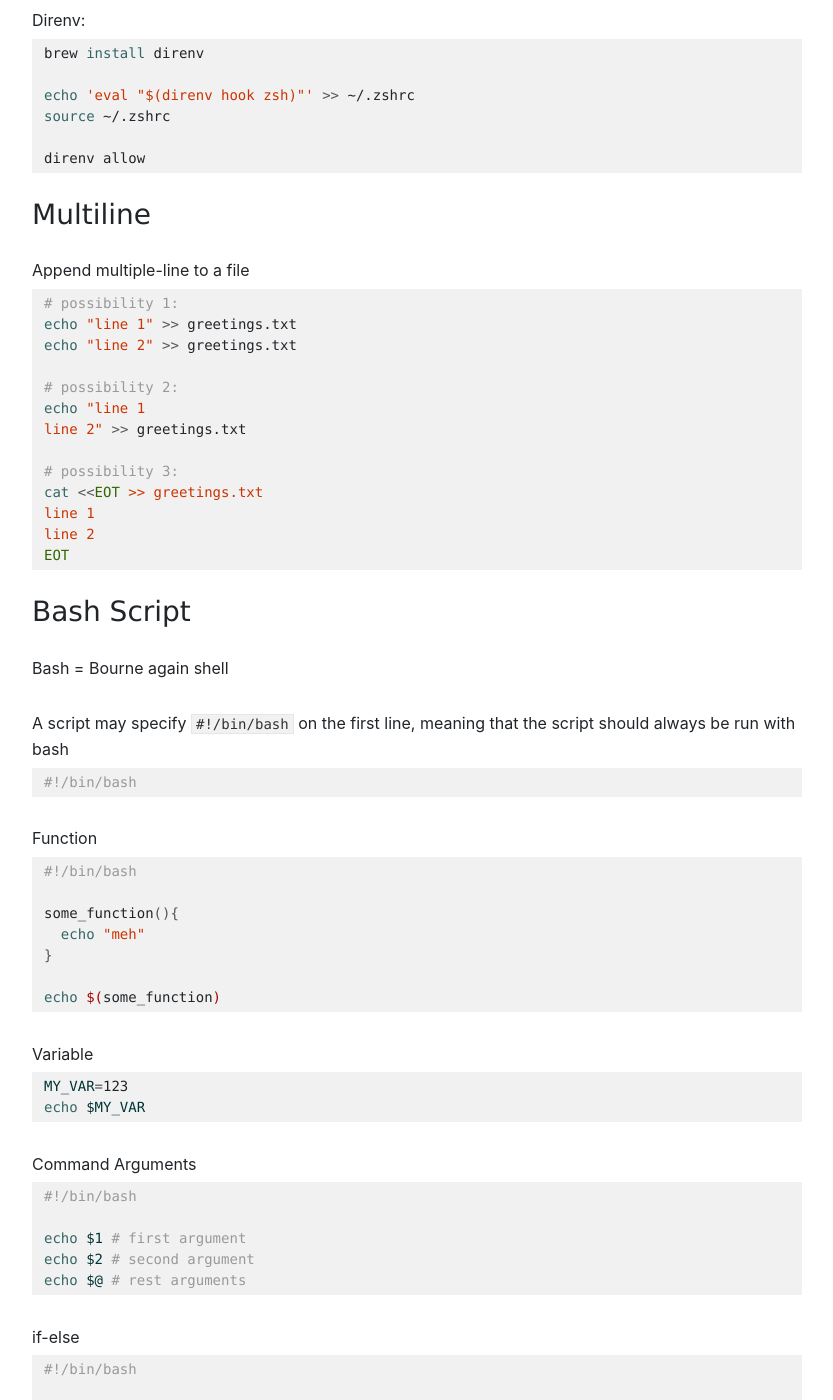
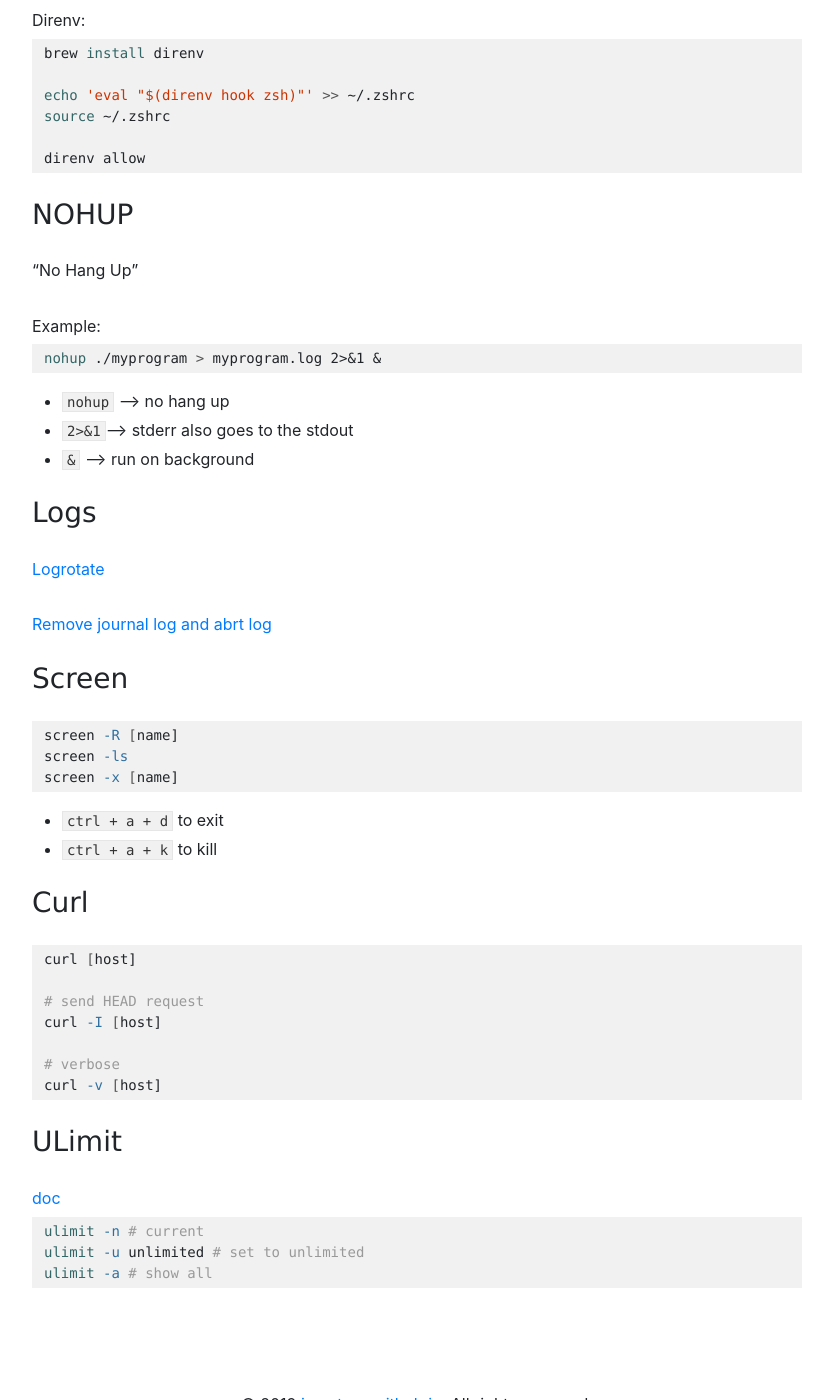
Before and after one commit to imantung/imantung.github.io, a Jekyll site: the page built from gist/linux.md, in a window 1280 px wide and 1400 px high, scrolled down 1308 px. Shown: the whole window, without its empty margins (223-1056 px from the left). Built offline with Jekyll 4.4.1, drawn with Linux system fonts in a browser that asks for light colours; some of the changed text lies outside the part shown.

Commit message:
update content

````diff
--- a/gist/linux.md
+++ b/gist/linux.md
@@ -51,89 +51,6 @@
 direnv allow
 ```
 
-### Multiline
-
-Append multiple-line to a file
-```sh
-# possibility 1:
-echo "line 1" >> greetings.txt
-echo "line 2" >> greetings.txt
-
-# possibility 2:
-echo "line 1
-line 2" >> greetings.txt
-
-# possibility 3:
-cat <<EOT >> greetings.txt
-line 1
-line 2
-EOT
-```
-
-### Bash Script
-
-Bash = Bourne again shell
-
-A script may specify `#!/bin/bash` on the first line, meaning that the script should always be run with bash
-```sh
-#!/bin/bash
-```
-
-Function
-```sh
-#!/bin/bash
-
-some_function(){
-  echo "meh"
-}
-
-echo $(some_function)
-```
-
-Variable
-```sh
-MY_VAR=123
-echo $MY_VAR
-```
-
-Command Arguments
-```sh
-#!/bin/bash
-
-echo $1 # first argument
-echo $2 # second argument
-echo $@ # rest arguments
-```
-
-if-else
-```sh
-#!/bin/bash
-
-if [ "$1" = "cool" ]; then
-    echo "Cool Beans"
-elif [ "$1" = "neat"]; then
-    echo "Neato cool"
-else
-    echo "Not Cool Beans"
-fi
-```
-
-
-Test = `[`
-```sh
-if [ "$foo" = "bar" ] ; then echo "test" fi
-
-# Equivalent with
-if test "$foo" = "bar" ; then echo "test" fi
-```
-
-Check if variable unset
-```sh
-if [ -z ${var+x} ];
-then echo "var is unset";
-else echo "var is set to '$var'"; fi
-```
-
 ### NOHUP
 
 "No Hang Up"
````
Also changed, not shown: gist/bash.md (added, +116 -0 lines).
